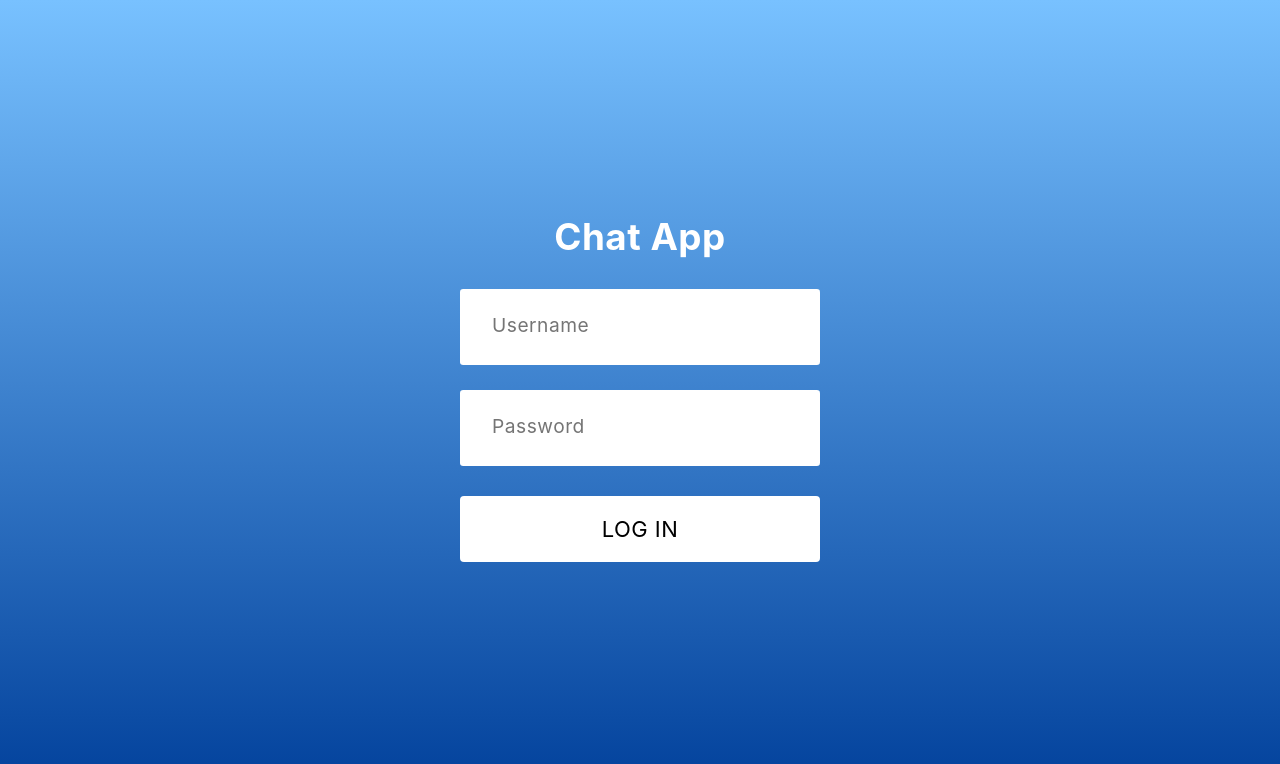
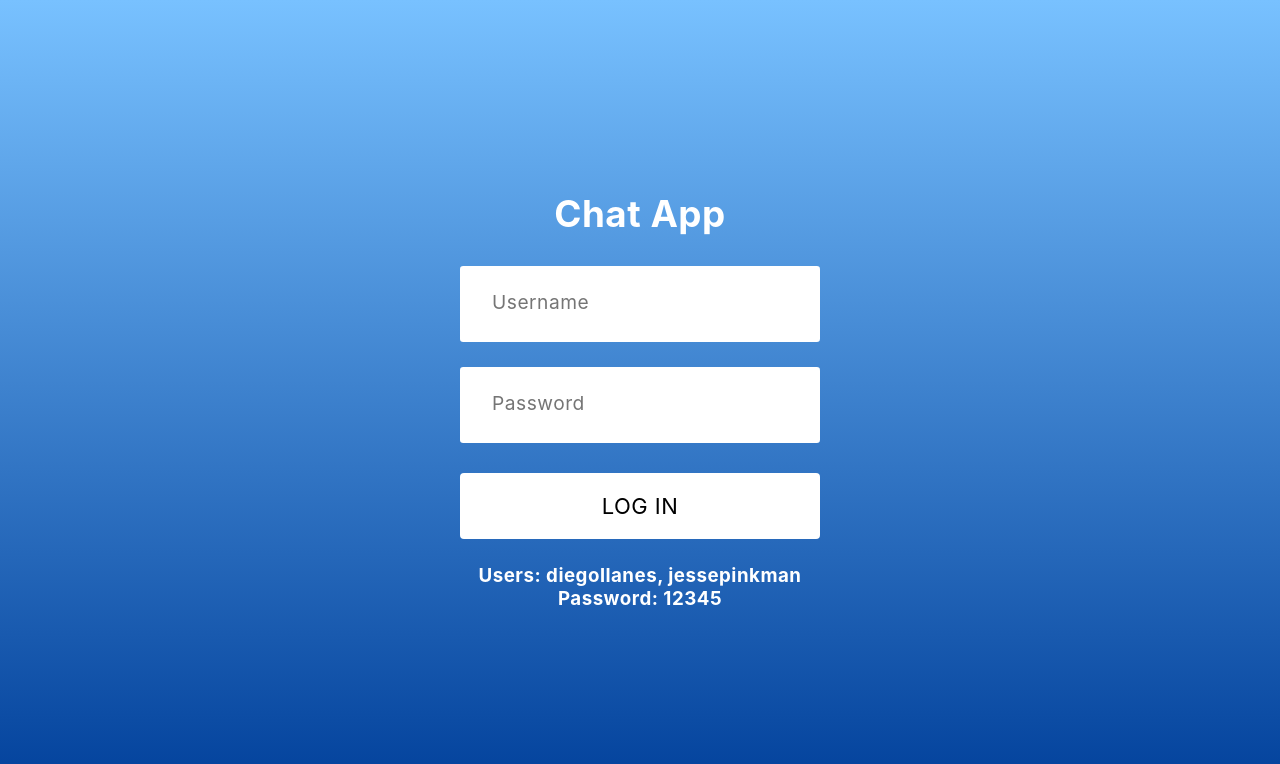
Before and after one commit to diegollanespasos/chat-app-react, a React (Create React App) app: page / in a window 1280 px wide. Shown: the top 764 px of the page. Built offline with nearby package versions, Linux system fonts and the light colour scheme.

Commit message:
added users and password in loginForm

```diff
--- a/src/components/LoginForm.js
+++ b/src/components/LoginForm.js
@@ -58,7 +58,10 @@ const LoginForm = () => {
                     </div>
                 </form>
                 <h2 className='error'>{error}</h2>
+                <h3 style={{ color: 'white', textAlign: 'center'}}>Users: diegollanes, jessepinkman</h3>
+                <h3 style={{ color: 'white', textAlign: 'center'}}>Password: 12345</h3>
             </div>
+
         </div>
     )
 }
```
